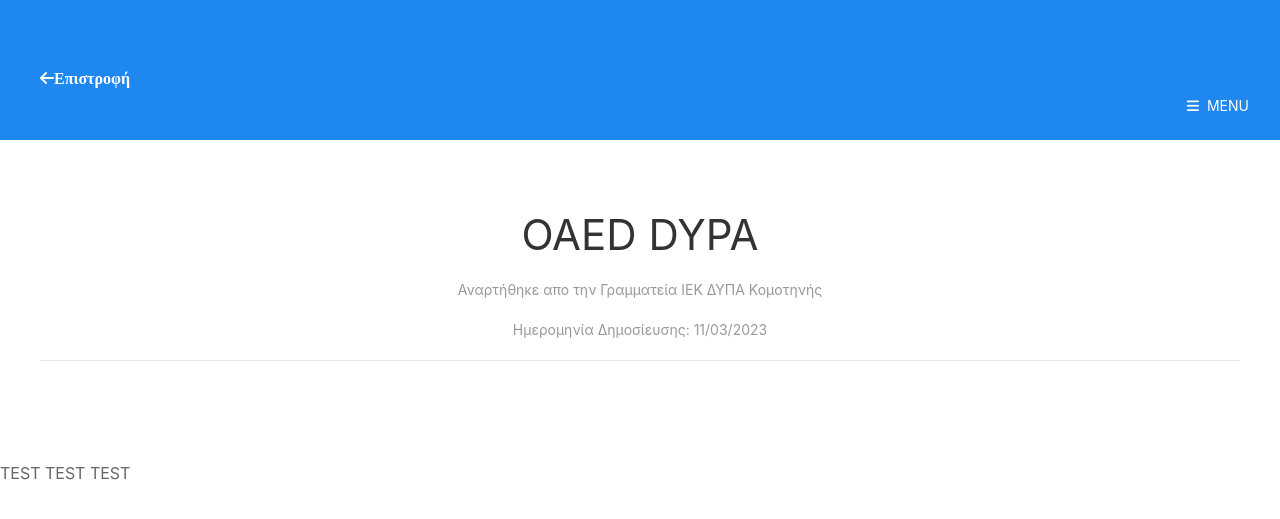
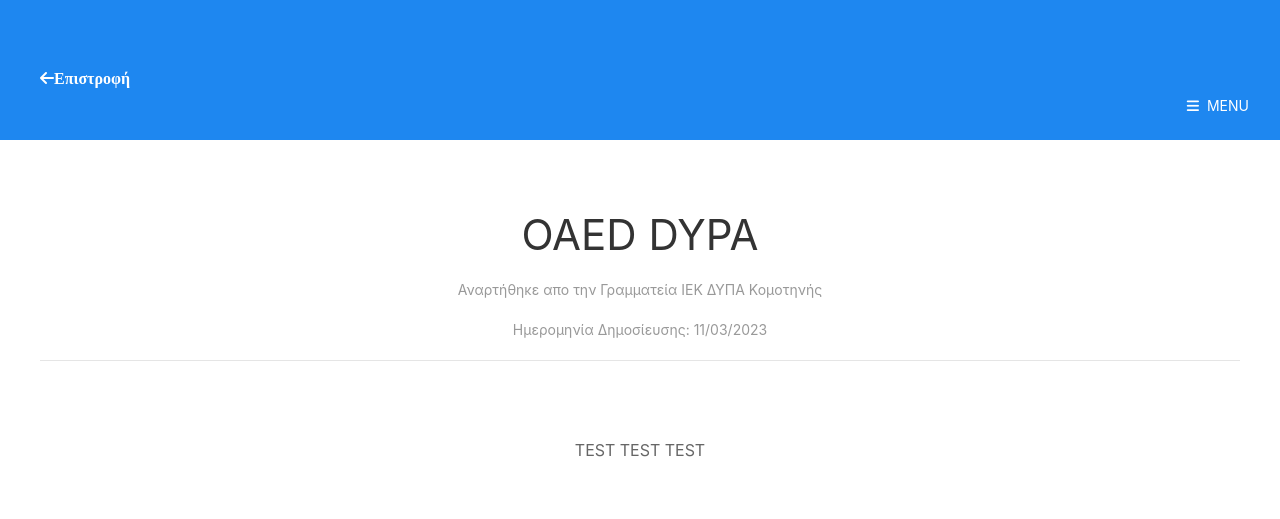
Before and after one commit to F20F20/jekyll-uikit-iek-dypa-komotinis, a Jekyll site: the page built from _posts/2023-03-11-sakis.md, in a window 1280 px wide. Shown: the top 519 px of the page. Built offline with Jekyll 4.4.1, drawn with Linux system fonts in a browser that asks for light colours; nearby versions of some CDN libraries.

Commit message:
Update post.html

```diff
--- a/_layouts/post.html
+++ b/_layouts/post.html
@@ -12,7 +12,7 @@ layout: newsfrontlayout
     <p class="uk-article-meta">Αναρτήθηκε απο την <a href="#">Γραμματεία ΙΕΚ ΔΥΠΑ Κομοτηνής</a> <p class="uk-text-meta">Ημερομηνία Δημοσίευσης: {{page.date | date: '%d/%m/%Y'}} </p>
 	<hr>
 	  </div>
-	<div class="uk-section"><p class="uk-align-center"> {{ content }} </p> </div>
+	<div class="uk-section uk-position-center"><p> {{ content }} </p> </div>
 
 </article>
 
```
